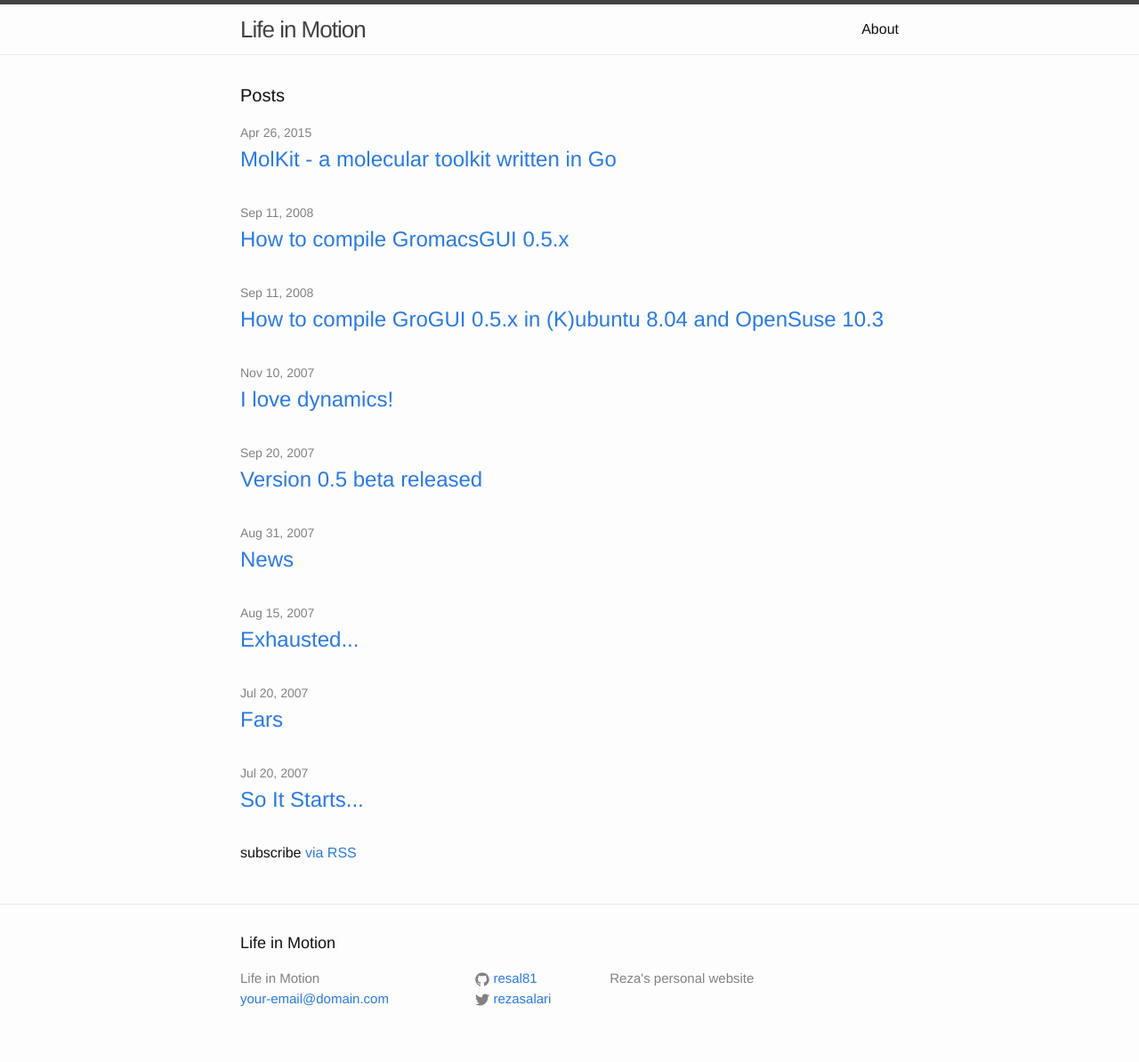
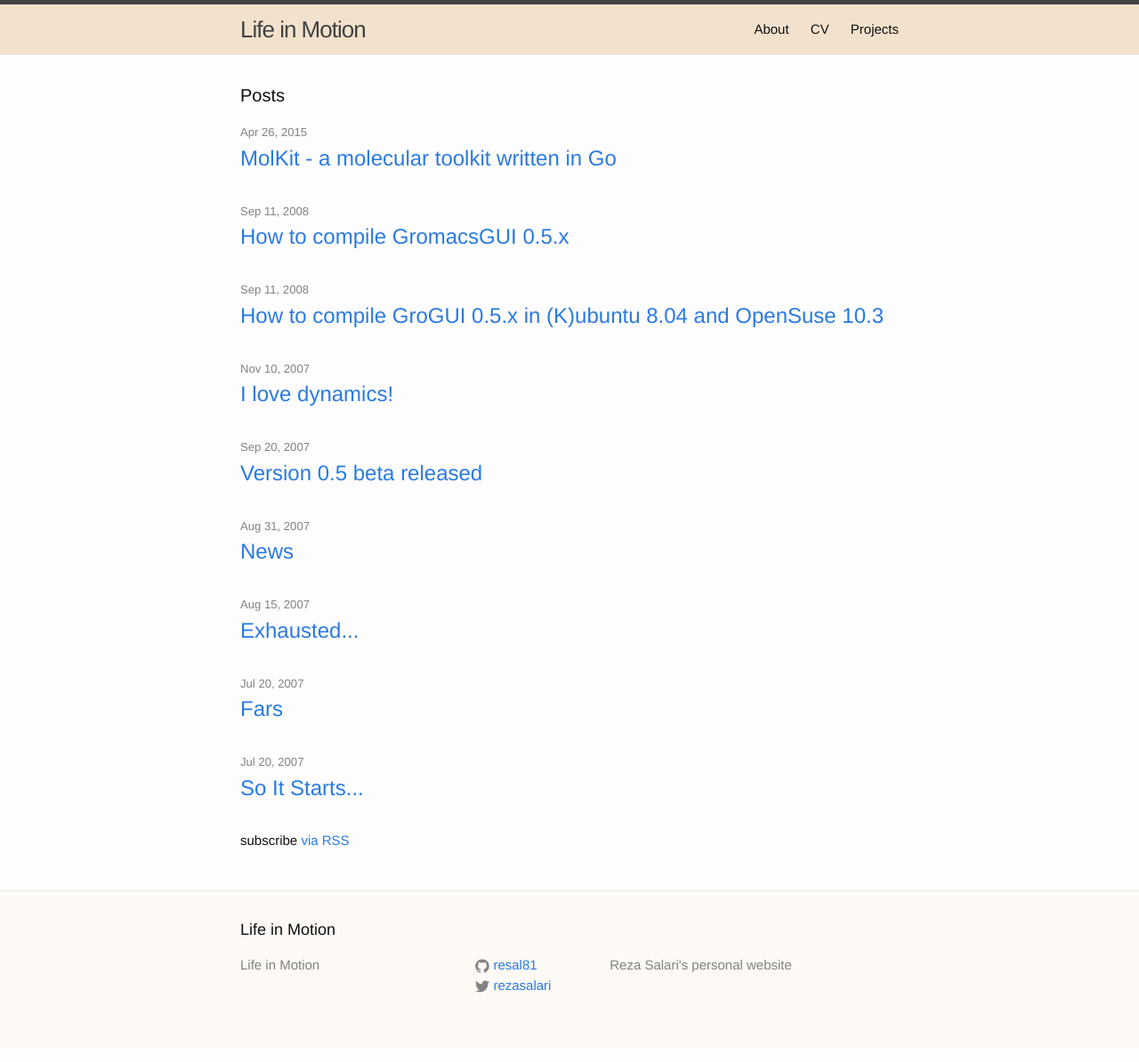
Before and after one commit to resal81/resal81.github.io, a Jekyll site: the page built from index.html, in a window 1280 px wide. Shown: the whole page at 89% size. Built offline with Jekyll 4.4.1, drawn with Linux system fonts in a browser that asks for light colours; Markdown is read by kramdown in place of the engine named in the settings.

Commit message:
updating css

```diff
--- a/_config.yml
+++ b/_config.yml
@@ -2,9 +2,9 @@
 title: Life in Motion
 email: your-email@domain.com
 description: > # this means to ignore newlines until "baseurl:"
-    Reza's personal website
+    Reza Salari's personal website
 baseurl: "" # the subpath of your site, e.g. /blog/
-url: "http://yourdomain.com" # the base hostname & protocol for your site
+url: "http://resal81.github.io" # the base hostname & protocol for your site
 twitter_username: rezasalari
 github_username:  resal81
 
--- a/_includes/footer.html
+++ b/_includes/footer.html
@@ -8,7 +8,6 @@
       <div class="footer-col  footer-col-1">
         <ul class="contact-list">
           <li>{{ site.title }}</li>
-          <li><a href="mailto:{{ site.email }}">{{ site.email }}</a></li>
         </ul>
       </div>
 
--- a/_includes/header.html
+++ b/_includes/header.html
@@ -15,9 +15,9 @@
 
       <div class="trigger">
         {% for page in site.pages %}
-          {% if page.title %}
-          <a class="page-link" href="{{ page.url | prepend: site.baseurl }}">{{ page.title }}</a>
-          {% endif %}
+        {% if page.title %}
+        <a class="page-link" href="{{ page.url | prepend: site.baseurl }}">{{ page.title }}</a>
+        {% endif %}
         {% endfor %}
       </div>
     </nav>
--- a/_sass/_base.scss
+++ b/_sass/_base.scss
@@ -127,10 +127,10 @@ blockquote {
  */
 pre,
 code {
-    font-size: 15px;
+    font-size: 14px;
     border: 1px solid $grey-color-light;
     border-radius: 3px;
-    background-color: #eef;
+    background-color: #f7f7f7;
 }
 
 code {
--- a/_sass/_layout.scss
+++ b/_sass/_layout.scss
@@ -5,6 +5,7 @@
     border-top: 5px solid $grey-color-dark;
     border-bottom: 1px solid $grey-color-light;
     min-height: 56px;
+    background-color: #f2e2cd;
 
     // Positioning context for the mobile navigation icon
     position: relative;
@@ -94,6 +95,7 @@
 .site-footer {
     border-top: 1px solid $grey-color-light;
     padding: $spacing-unit 0;
+    background-color: lighten(#f2e2cd, 10%);
 }
 
 .footer-heading {
--- a/css/main.scss
+++ b/css/main.scss
@@ -7,7 +7,7 @@
 
 // Our variables
 $base-font-family: Helvetica, Arial, sans-serif;
-$base-font-size:   16px;
+$base-font-size:   15px; // was 16
 $small-font-size:  $base-font-size * 0.875;
 $base-line-height: 1.5;
 
```
Also changed, not shown: cv.md (added, +5 -0 lines), projects.md (added, +14 -0 lines).
